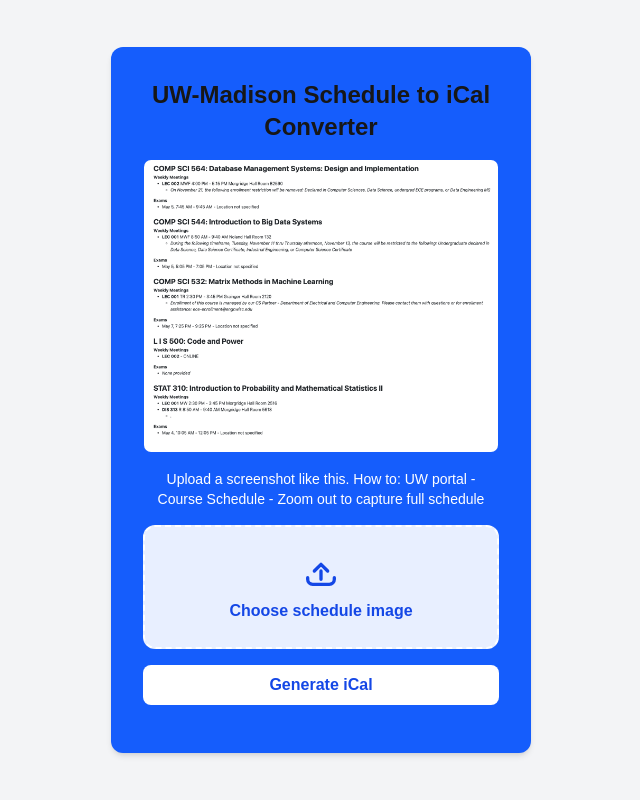
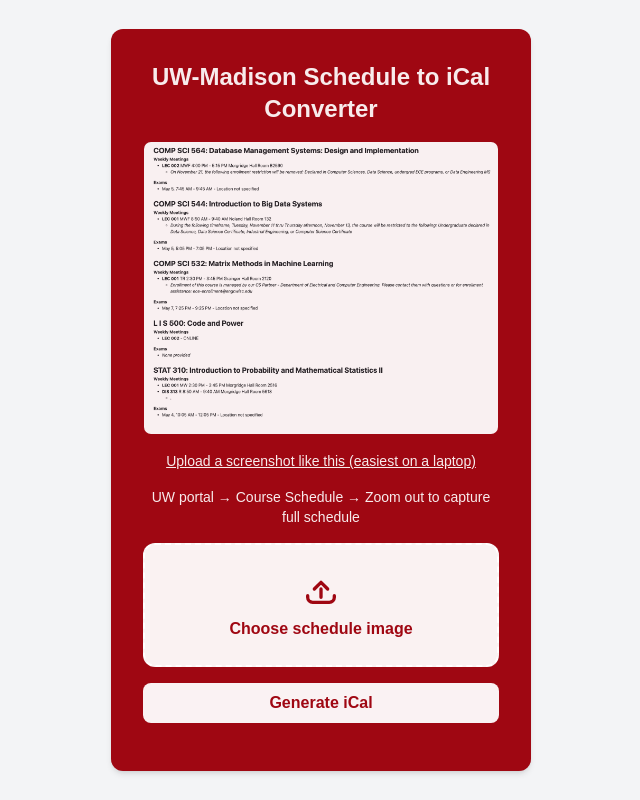
Before and after one commit to anniez432/ScheduleToiCal, a Next.js app in the folder frontend/: page / in a window 1280 px wide. Shown: the whole page, without its empty margins (319-959 px from the left). Built offline with nearby package versions, Linux system fonts and the light colour scheme.

Commit message:
Update colors of frontend

```diff
--- a/frontend/app/page.tsx
+++ b/frontend/app/page.tsx
@@ -21,7 +21,7 @@
     formData.append("file", file);
 
     try {
-      const response = await fetch("http://localhost:8000/upload", {
+      const response = await fetch(`${process.env.NEXT_PUBLIC_API_URL}/upload`, {
         method: "POST",
         body: formData,
       });
@@ -46,8 +46,8 @@
 
   return (
     <main className = "min-h-screen flex items-center justify-center bg-gray-100">
-      <div className="bg-blue-600 p-8 rounded-xl shadow-md w-[420px]">
-        <h1 className="text-2xl font-bold mb-4 text-center">
+      <div className="bg-red-800 p-8 rounded-xl shadow-md w-[420px]">
+        <h1 className="text-2xl font-bold mb-4 text-center text-white/92">
           UW-Madison Schedule to iCal Converter
         </h1>
 
@@ -57,17 +57,22 @@
           width={400}
           height={300}
           className="rounded-lg border mb-4"
+          style={{opacity: 0.94}}
         />
 
-        <p className="text-sm text-white text-center mb-4">
-          Upload a screenshot like this. How to: UW portal - Course Schedule - Zoom out to capture full schedule
+        <p className="text-sm text-white/92 text-center mb-4 underline">
+          Upload a screenshot like this (easiest on a laptop)
+        </p>
+
+        <p className="text-sm text-white/92 text-center mb-4">
+          UW portal &rarr; Course Schedule &rarr; Zoom out to capture full schedule
         </p>
 
         <label
           htmlFor="file-upload"
-          className="cursor-pointer bg-white/90 hover:bg-white transition
+          className="cursor-pointer bg-white/95 hover:bg-white/90 transition
                     border-2 border-dashed border-white
-                    rounded-xl p-6 mb-4 flex flex-col items-center text-blue-700"
+                    rounded-xl p-6 mb-4 flex flex-col items-center text-red-800"
         >
           <svg
             xmlns="http://www.w3.org/2000/svg"
@@ -89,7 +94,7 @@
           </span>
 
           {file && (
-            <span className="text-xs mt-1 text-blue-600">
+            <span className="text-xs mt-1 text-red-700">
               {file.name}
             </span>
           )}
@@ -106,8 +111,8 @@
         <button
           onClick={upload}
           disabled={loading}
-          className="w-full bg-white text-blue-700 font-semibold py-2 rounded-lg
-                    hover:bg-blue-100 disabled:opacity-50"
+          className="w-full bg-white/95 text-red-800 font-semibold py-2 rounded-lg
+                    hover:bg-red-100 disabled:opacity-50"
         >
           {loading ? "Processing…" : "Generate iCal"}
         </button>
```
